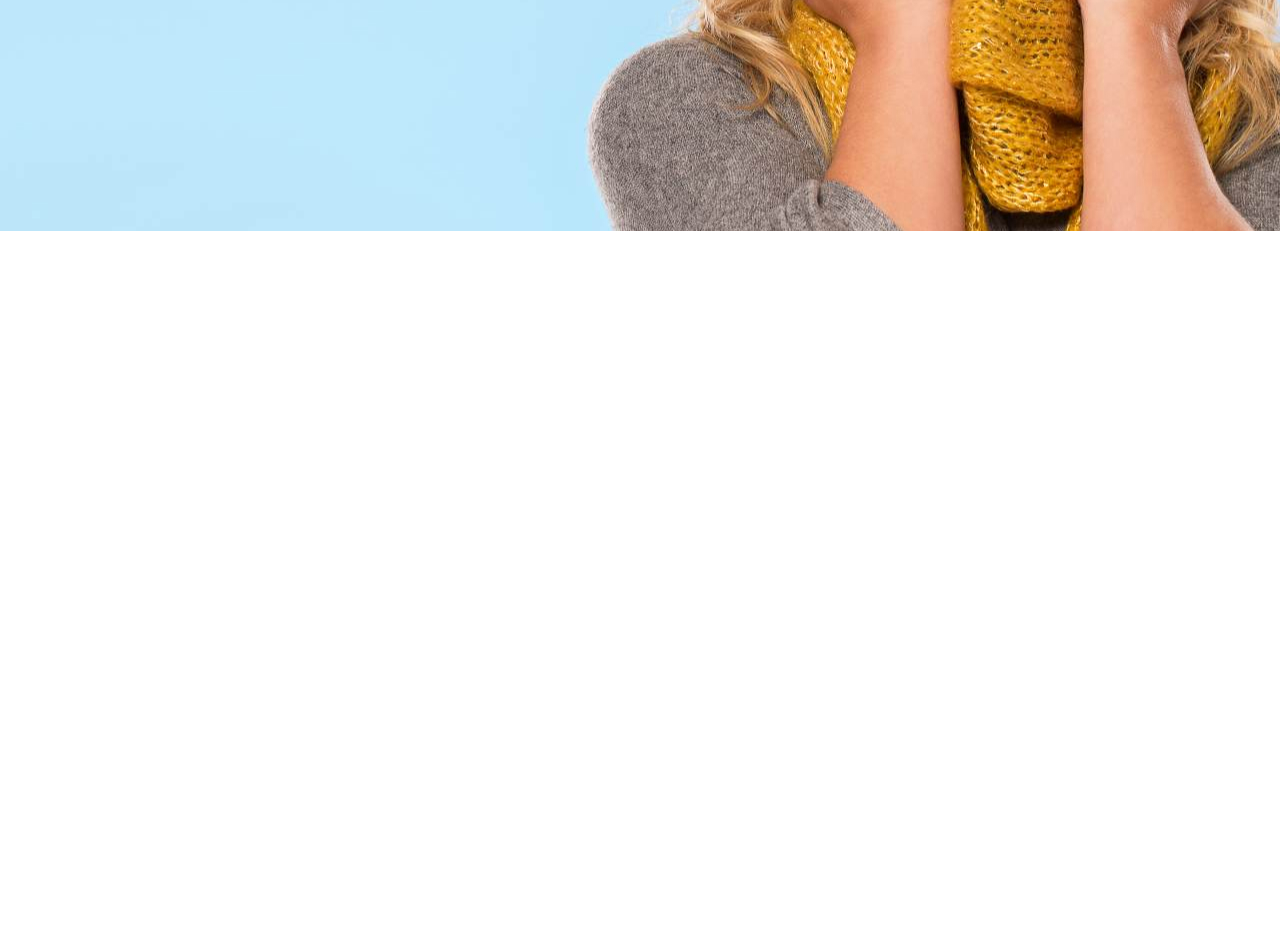
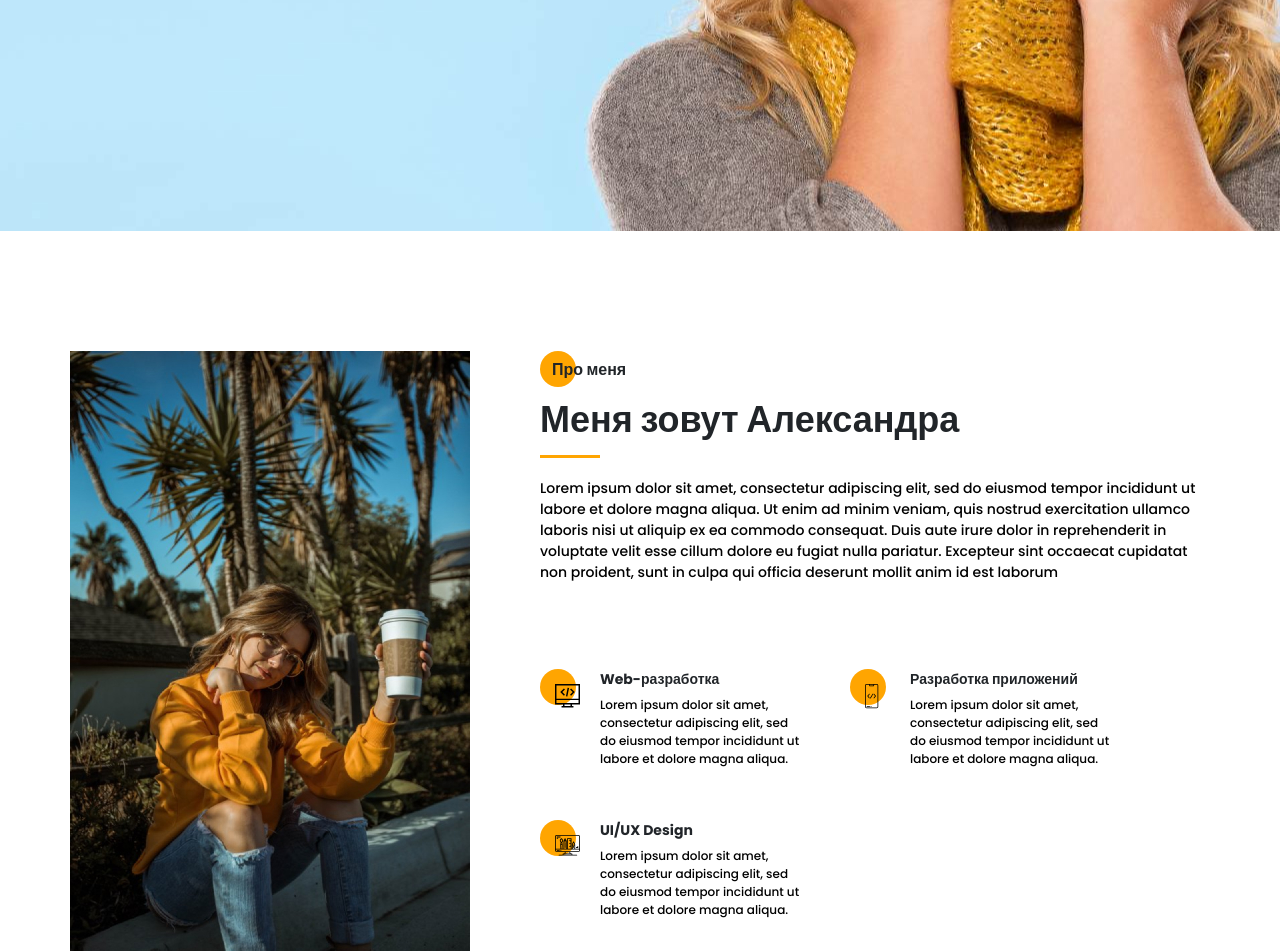
Before and after one commit to YuriDovgopol/portfolio, a website: page src/index.html in a window 1280 px wide. Shown: the part 569-1520 px from the top of the page. Before the commit the page ends 800 px from the top, so only its background shows below. Drawn offline with nearby package versions, Linux system fonts and the light colour scheme; files that its build step writes are made by us from their sources; files whose address does not match are found by name.

Commit message:
have made second section with grid

```diff
--- a/src/index.html
+++ b/src/index.html
@@ -112,6 +112,53 @@
         </div>
     </section>
 
+    <section class="about">
+        <div class="container">
+            <div class="about__wrapper">
+                <div class="about__photo">
+                    <img src="img/main_photo.jpg" alt="photo">
+                </div>
+                <div class="about__descr">
+                    <h2 class="title title_fz16 about__title">Про меня</h2>
+                    <div class="title about__subtitle">Меня зовут Александра</div>
+                    <div class="devider"></div>
+                    <p class="about__text">Lorem ipsum dolor sit amet, consectetur adipiscing elit, sed do eiusmod tempor incididunt ut labore et dolore magna aliqua. Ut enim ad minim veniam, quis nostrud exercitation ullamco laboris nisi ut aliquip ex ea commodo consequat. Duis aute irure dolor in reprehenderit in voluptate velit esse cillum dolore eu fugiat nulla pariatur. Excepteur sint occaecat cupidatat non proident, sunt in culpa qui officia deserunt mollit anim id est laborum</p>
+                </div>
+                <div class="about__skills">
+                    <div class="about__skills-item">
+                        <div class="about__skills-circle">
+                            <img src="icons/about_me/web_development.svg" alt="web_development">
+                        </div>
+                        <div>
+                            <div class="title title_fz14">Web-разработка</div>
+                            <div class="about__skills-text">Lorem ipsum dolor sit amet, consectetur adipiscing elit, sed do eiusmod tempor incididunt ut labore et dolore magna aliqua.</div>
+                        </div>
+                    </div>
+
+                    <div class="about__skills-item">
+                        <div class="about__skills-circle">
+                            <img src="icons/about_me/mobile_dev.svg" alt="mobile_dev">
+                        </div>
+                        <div>
+                            <div class="title title_fz14">Разработка приложений</div>
+                            <div class="about__skills-text">Lorem ipsum dolor sit amet, consectetur adipiscing elit, sed do eiusmod tempor incididunt ut labore et dolore magna aliqua.</div>
+                        </div>
+                    </div>
+
+                    <div class="about__skills-item">
+                        <div class="about__skills-circle">
+                            <img src="icons/about_me/design.svg" alt="design">
+                        </div>
+                        <div>
+                            <div class="title title_fz14">UI/UX Design</div>
+                            <div class="about__skills-text">Lorem ipsum dolor sit amet, consectetur adipiscing elit, sed do eiusmod tempor incididunt ut labore et dolore magna aliqua.</div>
+                        </div>
+                    </div>
+                </div>
+            </div>
+        </div>
+    </section>
+
     <script src="js/script.js"></script>
 </body>
 </html>
--- /dev/null
+++ b/src/sass/blocks/_about.scss
@@ -0,0 +1,63 @@
+.about {
+    padding-top: 120px;
+    &__wrapper {
+        display: grid;
+        grid-template-columns: 400px 670px;
+        grid-template-rows: minmax(250px, auto) minmax(255px, auto);
+        grid-auto-rows: minmax(250px, auto);
+        column-gap: 70px;
+        row-gap: 40px;
+    }
+    &__photo {
+        grid-row: 1/3;
+        img {
+            width: 100%;
+        }
+    }
+    &__descr {
+        padding-top: 6px;
+        .devider {
+            margin-top: 5px;
+        }
+    }
+    &__title {
+        position: relative;
+        @include before-circle;
+        padding: 1px 0 0 12px;
+    }
+    &__text {
+        margin-top: 20px;
+        font-size: 14px;
+        line-height: 21px;
+        color: #000000;
+    }
+    &__skills {
+        display: grid;
+        grid-template: repeat(2, minmax(115px, auto)) / repeat(2, 260px);
+        grid-auto-rows: 1fr;
+        column-gap: 50px;
+        row-gap: 20px;
+        &-item {
+            display: grid;
+            grid-template-columns: 40px 200px;
+            column-gap: 20px;
+        }
+        &-circle {
+            position: relative;
+            @include before-circle;
+            &:before {
+                top: 0;
+            }
+            img {
+                padding: 15px 0 0 15px;
+            }
+        }
+        &-text {
+            margin-top: 6px;
+            font-weight: 500;
+            font-size: 12px;
+            line-height: 18px;
+            color: #000000;
+        }
+    }
+}
--- a/src/sass/style.scss
+++ b/src/sass/style.scss
@@ -10,6 +10,7 @@
 @import 'blocks/button';
 @import 'blocks/sidepanel';
 @import 'blocks/menu';
+@import 'blocks/about';
 
 * {
     font-family: 'Poppins', sans-serif;
@@ -21,3 +22,10 @@
     width: 1140px;
     margin: 0 auto;
 }
+
+.devider {
+    width: 60px;
+    height: 3px;
+    background-color: $main-color;
+    margin-top: 25px;
+}
```
Also changed, not shown: dist/css/style.min.css, dist/index.html.
